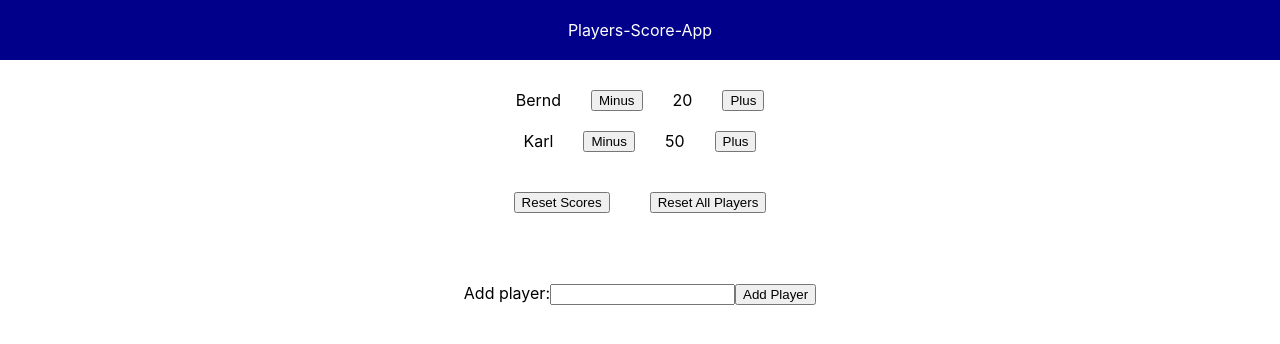
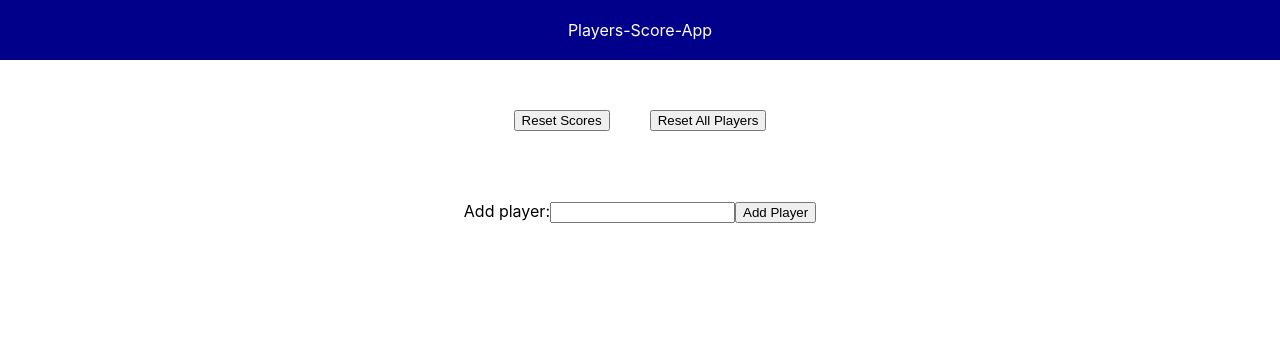
Before and after one commit to CathrinTruchan/players-score-app, a React (Create React App) app: page / in a window 1280 px wide. Shown: the top 344 px of the page. Built offline with nearby package versions, Linux system fonts and the light colour scheme.

Commit message:
delete initial players array

```diff
--- a/src/App.js
+++ b/src/App.js
@@ -3,24 +3,24 @@ import Player from "./Player/Player";
 import styled from "styled-components";
 import Button from "./Button/Button";
 import PlayerForm from "./PlayerForm/PlayerForm";
-import { useEffect, useState } from "react";
+import { useState } from "react";
 import { nanoid } from "nanoid";
 
-const initialPlayers = [
-  {
-    id: nanoid(),
-    name: "Bernd",
-    score: 20,
-  },
-  {
-    id: nanoid(),
-    name: "Karl",
-    score: 50,
-  },
-];
+// const initialPlayers = [
+//   {
+//     id: nanoid(),
+//     name: "Bernd",
+//     score: 20,
+//   },
+//   {
+//     id: nanoid(),
+//     name: "Karl",
+//     score: 50,
+//   },
+// ];
 
 function App() {
-  const [players, setPlayers] = useState(initialPlayers);
+  const [players, setPlayers] = useState([]);
 
   function createPlayer(name) {
     setPlayers([
```
